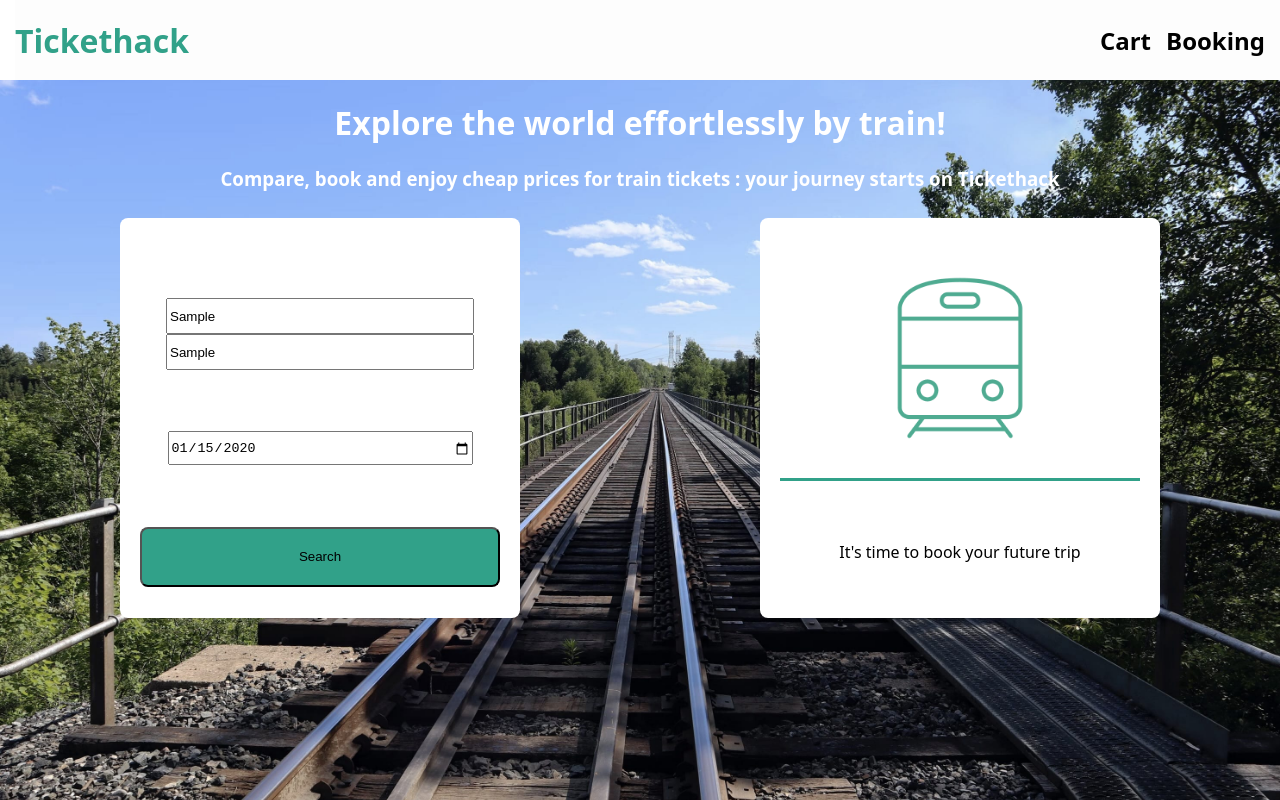
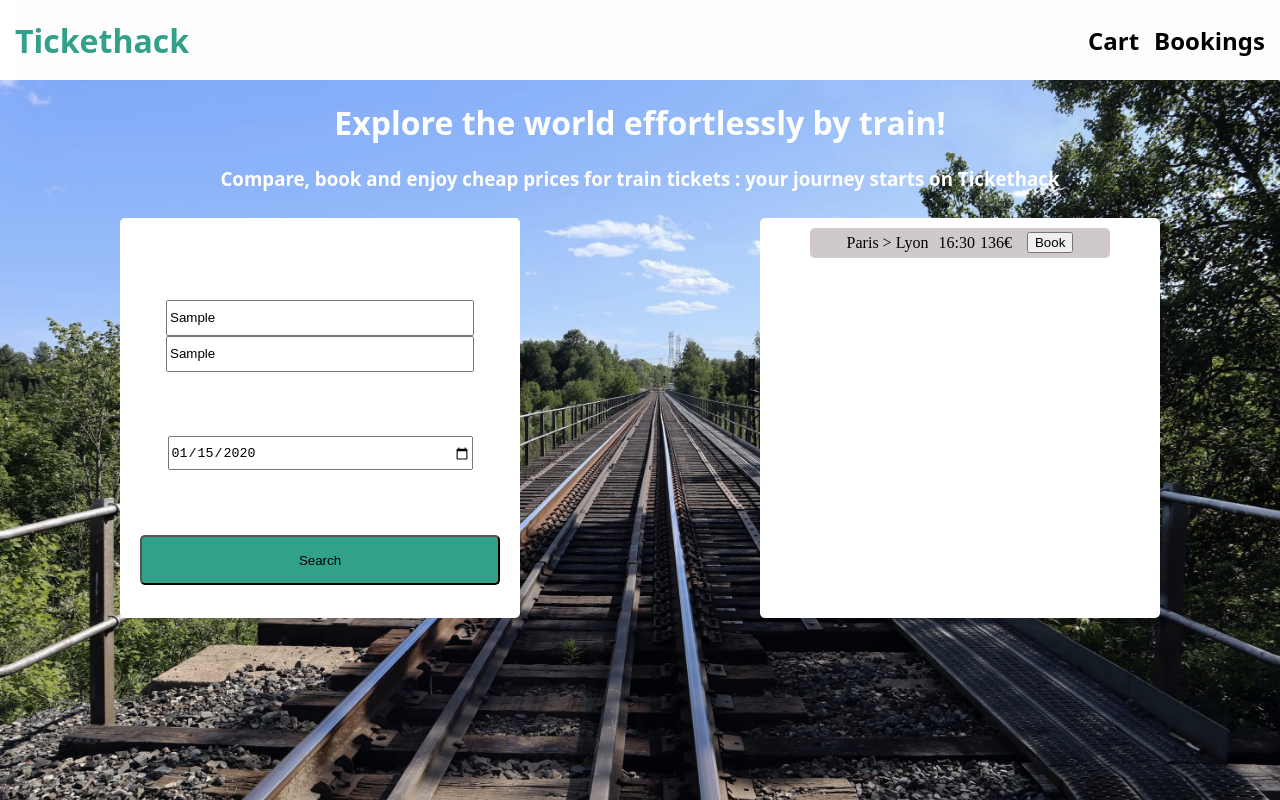
Before and after one commit to matthk17/tickethack-Frontend, a plain HTML site: page index.html in a window 1280 px wide. Both pictures are taken after typing "Sample", "Sample", "2020-01-15" into the empty fields and a click on the button "Search". Drawn offline with Linux system fonts and the light colour scheme.

Commit message:
script search button

```diff
--- a/index.html
+++ b/index.html
@@ -13,7 +13,7 @@
         <h1 class="title" id="tickethack">Tickethack</h1>
         <div id=right-menu>
             <h2 class="title" id="cart">Cart</h2>
-            <h2 class="title" id="booking">Booking</h2>
+            <h2 class="title" id="booking">Bookings</h2>
         </div>
     </div>
     <div id="mainPage">
@@ -31,14 +31,17 @@
                 <input type="date" />
                 <button id="searchButton">Search</button>
             </div>
-            <div id="tripFound">
+            <div id="welcomeTrip">
                 <img id="logo" src="images/train.png" />
                 <div id="formGeo"></div>
-                <p class="text" id="txt-tripFound">It's time to book your future trip</p>
+                <p class="text" id="txt-welcomeTrip">It's time to book your future trip</p>
+
             </div>
+
         </div>
+    </div>
 
-        <script src="script.js"></script>
+    <script src="script.js"></script>
 </body>
 
 </html>
--- a/script.js
+++ b/script.js
@@ -9,3 +9,20 @@
 // - Page cart => Suppression d'un trip
 // - Page booking => Afficher le trip purchase de la page cart
 // - Page booking => Enregistrer le trip booking dans la BDD
+
+
+
+document.querySelector('#searchButton').addEventListener('click', function () {
+    document.querySelector(`#logo`).remove()
+    document.querySelector(`#formGeo`).remove()
+    document.querySelector(`#txt-welcomeTrip`).remove()
+    document.querySelector(`#welcomeTrip`).innerHTML +=
+        `<div class="row">
+            <div class="travels-container">
+                <p class="road">Paris > Lyon </p>
+                <p class="time">16:30</p>
+                <p class="price">136€</p>
+                <button class="book-button">Book</button>
+            </div>
+        </div>`
+})
--- a/style.css
+++ b/style.css
@@ -70,24 +70,24 @@ body {
     justify-content: space-around;
     height: 50vh;
     width: 50vh;
-    border-radius: 1vh;
+    border-radius: 5px;
 }
 
-#tripFound {
+#welcomeTrip {
     background-color: rgb(255, 255, 255);
     display: flex;
     flex-direction: column;
     align-items: center;
     height: 50vh;
     width: 50vh;
-    border-radius: 1vh;
+    border-radius: 5px;
 }
 
 
 #searchButton {
-    height: 60px;
+    height: 50px;
     width:90%;
-    border-radius: 1vh;
+    border-radius: 5px;
     background-color: #31A189;
 }
 
@@ -109,8 +109,9 @@ input {
     font-family: system-ui, -apple-system, BlinkMacSystemFont, 'Segoe UI', Roboto, Oxygen, Ubuntu, Cantarell, 'Open Sans', 'Helvetica Neue', sans-serif
 }
 
-#txt-tripFound {
+#txt-welcomeTrip {
     margin-top: 60px;
+    color:black
 }
 
 #formGeo {
@@ -133,6 +134,46 @@ input {
     color:white;
 }
 
-#txt-tripFound {
-    color:black
+#trips-container {
+    background-color: rgb(255, 255, 255);
+    display: flex;
+    flex-direction: column;
+    align-items: center;
+    justify-content: center;
+    height: 50vh;
+    width: 50vh;
+    border-radius: 5px;
 }
+
+.travels-container {
+    height: 30px;
+    width: 300px;
+    display : flex;
+    flex-direction: row;
+    justify-content: center;
+    align-items: center;
+    background-color: rgb(207, 201, 201);
+    border-radius: 5px;
+}
+
+.row {
+  padding: 10px;
+  min-height: 30px;
+  min-width: 300px;
+}
+
+.road {
+    margin-right: 5px;
+}
+
+.time{
+    margin-left: 5px;
+}
+
+.price {
+    margin-left: 5px;
+}
+
+.book-button{
+    margin-left: 15px;
+}
```
Lines whose indentation alone changed are shown as unchanged.
